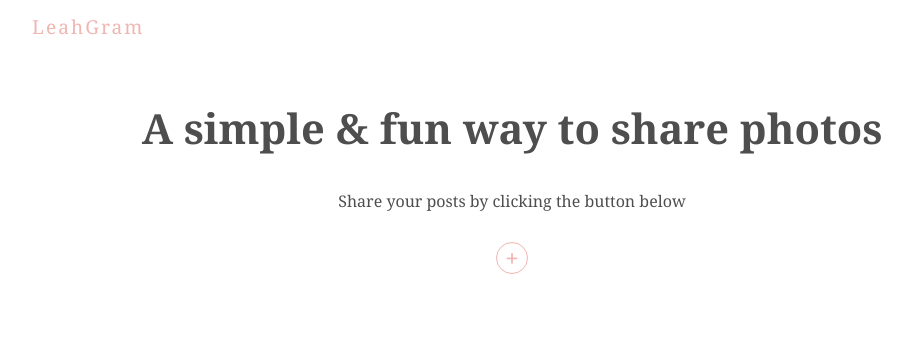
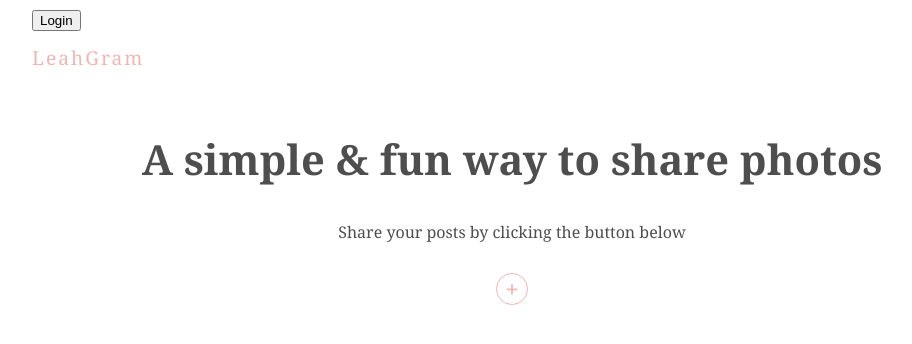
Before and after one commit to lalebdi/TheGram, a React (Create React App) app: page / in a window 1280 px wide. Shown: the top 344 px of the page, without its empty margins (128-1040 px from the left). Built offline with nearby package versions, Linux system fonts and the light colour scheme; no server answers; the database is empty.

Commit message:
fixed the auth bug

```diff
--- a/package.json
+++ b/package.json
@@ -7,6 +7,7 @@
     "@testing-library/jest-dom": "^4.2.4",
     "@testing-library/react": "^9.5.0",
     "@testing-library/user-event": "^7.2.1",
+    "dotenv": "^8.2.0",
     "firebase": "^7.18.0",
     "framer-motion": "^2.4.2",
     "react": "^16.13.1",
--- a/src/App.js
+++ b/src/App.js
@@ -3,11 +3,13 @@ import Title from './components/Title';
 import UploadForm from './components/UploadForm';
 import ImageGrid from './components/ImageGrid';
 import Modal from './components/Model';
+import LoginButton from './components/LoginButton'
 
 function App() {
   const [selectedImg, setSelectedImg] = useState(null);
   return (
     <div className="App">
+      <LoginButton />
       <Title/>
       <UploadForm />
       <ImageGrid setSelectedImg={setSelectedImg} />
--- a/src/components/LoginButton.js
+++ b/src/components/LoginButton.js
@@ -2,10 +2,12 @@ import React from 'react';
 import { useAuth0 } from '@auth0/auth0-react';
 
 const LoginButton = () => {
+    const { loginWithRedirect } = useAuth0();
+
     return (
-        <div>
-
-        </div>
+        <button onClick={() => loginWithRedirect()} >
+            Login
+        </button>
     )
 }
 
--- a/src/index.js
+++ b/src/index.js
@@ -3,9 +3,14 @@ import ReactDOM from 'react-dom';
 import './index.css';
 import App from './App';
 import { Auth0Provider } from '@auth0/auth0-react';
+require('dotenv').config();
 
 const domain = process.env.REACT_APP_AUTH0_DOMAIN;
 const clientId = process.env.REACT_APP_AUTH0_CLIENT_ID;
+
+console.log(process.env.REACT_APP_AUTH0_DOMAIN)
+console.log(domain);
+console.log(clientId);
 
 //  Auth0 uses React context will be able to access properties within the app.
 ReactDOM.render(
```
